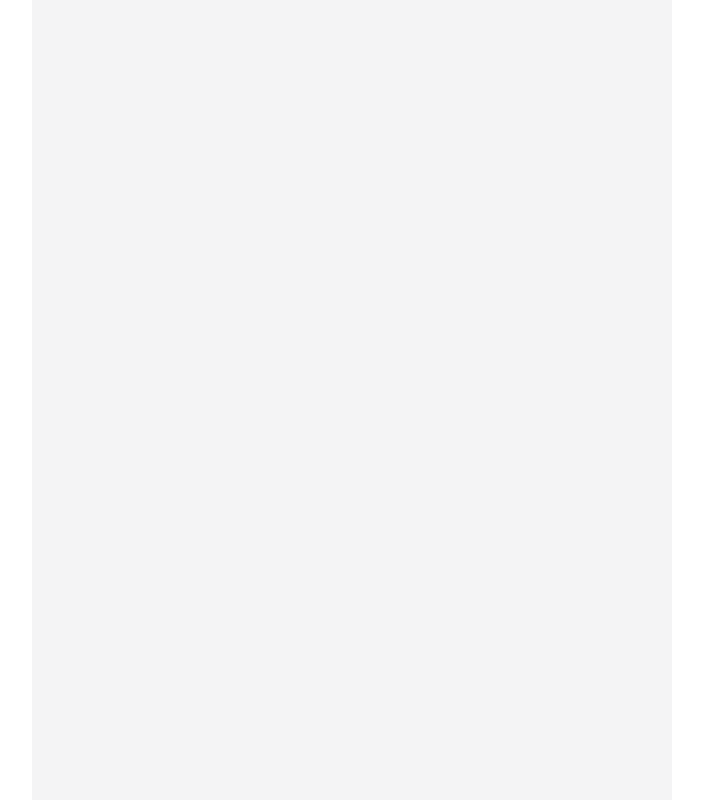
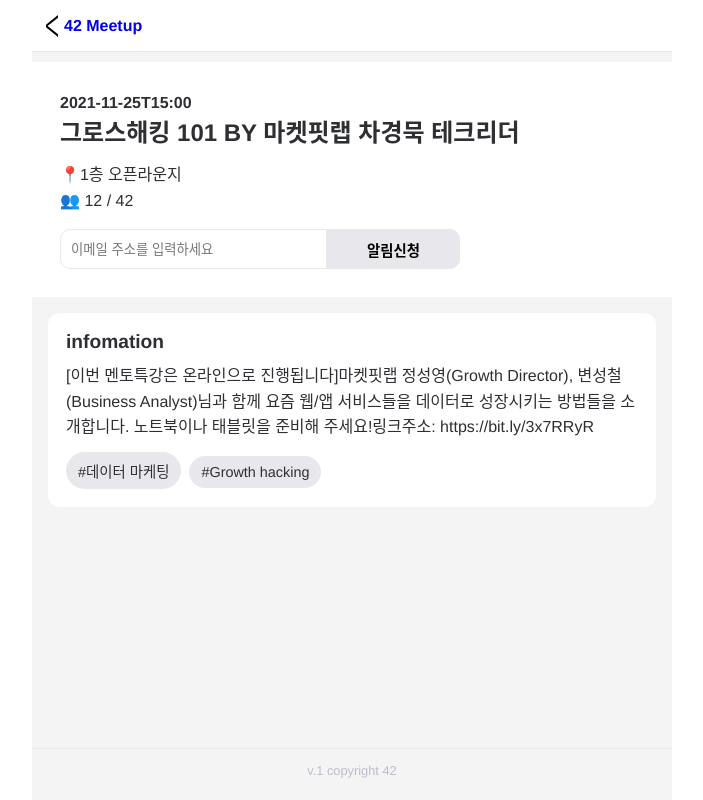
Before and after one commit to 42Sunny/42noti_front, a React (Create React App) app: page /detail/00 in a window 1280 px wide. Before the commit this address had no page. Shown: the whole page, without its empty margins (288-991 px from the left). Built offline with nearby package versions, Linux system fonts and the light colour scheme.

Commit message:
MTUP-4 이벤트아이디- 상세페이지 라우터 링크

```diff
--- a/src/App.css
+++ b/src/App.css
@@ -141,6 +141,14 @@ button {
   -webkit-font-smoothing: antialiased;
   -moz-osx-font-smoothing: auto;
 }
+a {
+  text-decoration: none;
+  outline: none;
+}
+a:active,
+a:visited {
+  color: var(--black);
+}
 .wrapper {
   display: flex;
   flex-direction: column;
--- a/src/App.tsx
+++ b/src/App.tsx
@@ -8,8 +8,8 @@ function App() {
     <div className="wrapper">
       <BrowserRouter>
         <Routes>
-          <Route path="/EventDetail" element={<EventDetail />} />
           <Route path="/" element={<MainPage />} />
+          <Route path="/detail/:eventId" element={<EventDetail />} />
         </Routes>
       </BrowserRouter>
     </div>
--- a/src/components/Input.tsx
+++ /dev/null
@@ -1,35 +0,0 @@
-import styled from 'styled-components';
-
-const StyledInput = styled.div`
-  display: flex;
-  height: 40px;
-  max-width: 400px;
-  margin: 16px 0 0 0;
-  input {
-    flex-basis: 65%;
-    padding: 10px;
-    border-radius: 10px 0 0 10px;
-    border: 1px solid var(--darksnow);
-  }
-  button {
-    flex-basis: 35%;
-    border: 1px solid var(--darksnow);
-    background: var(--darksnow);
-    font-size: 0.9em;
-    font-weight: 600;
-    border-radius: 0 10px 10px 0;
-  }
-`;
-
-const Input = () => {
-  return (
-    <>
-      <StyledInput>
-        <input type="text" placeholder="이메일 주소를 입력하세요"></input>
-        <button>알림신청</button>
-      </StyledInput>
-    </>
-  );
-};
-
-export default Input;
--- a/src/components/SubHeader.tsx
+++ b/src/components/SubHeader.tsx
@@ -1,4 +1,20 @@
+import { Link } from "react-router-dom";
 import styled from 'styled-components';
+
+const SubHeader = () => {
+  return (
+    <>
+      <StyledHeader>
+        <svg xmlns="http://www.w3.org/2000/svg" version="1.1" width='12' height='52'>
+          <polygon points="0,26 20,10 20,42" fill="none" strokeWidth="2" stroke="black"/>
+        </svg>
+        <Link to = "/">
+          <h1>42 Meetup</h1>
+        </Link>
+      </StyledHeader>
+    </>
+  );
+};
 
 const StyledHeader = styled.header`
   display: flex;
@@ -16,17 +32,4 @@ const StyledHeader = styled.header`
   }
 `;
 
-const SubHeader = () => {
-  return (
-    <>
-      <StyledHeader>
-      <svg xmlns="http://www.w3.org/2000/svg" version="1.1" width='12' height='52'>
-        <polygon points="0,26 20,10 20,42" fill="none" strokeWidth="2" stroke="black"/>
-      </svg>
-        <h1>42 Meetup</h1>
-      </StyledHeader>
-    </>
-  );
-};
-
 export default SubHeader;
--- /dev/null
+++ b/src/components/SubmitInput.tsx
@@ -0,0 +1,53 @@
+import { useState } from 'react';
+import styled from 'styled-components';
+import React from 'react';
+
+const SubmitInput = () => {
+  const [email, setEmail] = useState<string | number | string[] | undefined>('');
+
+  const inputChange = (e: React.ChangeEvent<HTMLInputElement>) => {
+    setEmail(e.target.value);
+  };
+
+  const handleClick = () => {
+    alert(`${email} 알림 신청 완료`);
+    setEmail('');
+  };
+
+  return (
+    <>
+      <StyledInput>
+        <input
+          type="text"
+          placeholder="이메일 주소를 입력하세요"
+          onChange={inputChange}
+          value={email}
+        />
+        <button onClick={handleClick}>알림신청</button>
+      </StyledInput>
+    </>
+  );
+};
+
+const StyledInput = styled.div`
+  display: flex;
+  height: 40px;
+  max-width: 400px;
+  margin: 16px 0 0 0;
+  input {
+    flex-basis: 65%;
+    padding: 10px;
+    border-radius: 10px 0 0 10px;
+    border: 1px solid var(--darksnow);
+  }
+  button {
+    flex-basis: 35%;
+    border: 1px solid var(--darksnow);
+    background: var(--darksnow);
+    font-size: 0.9em;
+    font-weight: 600;
+    border-radius: 0 10px 10px 0;
+  }
+`;
+
+export default SubmitInput;
--- a/src/data.js
+++ b/src/data.js
@@ -1,9 +1,9 @@
-export const data = [
+export const datas = [
   {
-    id: '2021111801',
+    id: '00',
     date: '2021-11-25T15:00',
     title: '그로스해킹 101 BY 마켓핏랩 차경묵 테크리더',
-    keyword: ['#데이터 마케팅', '#Growth hacking'],
+    keyword: ['데이터 마케팅', 'Growth hacking'],
     location: '1층 오픈라운지',
     limit: 42,
     attendee: 12,
@@ -11,10 +11,10 @@ export const data = [
       '[이번 멘토특강은 온라인으로 진행됩니다]마켓핏랩 정성영(Growth Director), 변성철(Business Analyst)님과 함께 요즘 웹/앱 서비스들을 데이터로 성장시키는 방법들을 소개합니다. 노트북이나 태블릿을 준비해 주세요!링크주소: https://bit.ly/3x7RRyR',
   },
   {
-    id: '2021112301',
+    id: '01',
     date: '2021-11-23T19:30',
     title: '42 CURSUS EXAM 02, 03, 04, 05, 06 (오후반)',
-    keyword: [],
+    keyword: ['데이터 마케팅', '그로스 해킹'],
     location: '개포 클러스터 C1',
     limit: 36,
     attendee: 13,
@@ -22,7 +22,7 @@ export const data = [
       'This session concerns only the following exams : Exam Rank 02, Exam Rank 03, Exam Rank 04, Exam Rank 05, and Exam Rank 06.',
   },
   {
-    id: '2021112102',
+    id: '02',
     date: '2021-11-23T13:00',
     title: '42CURSUS EXAM 02, 03, 04, 05, 06 (FOR 재직자)',
     keyword: [],
@@ -33,10 +33,10 @@ export const data = [
       'This session concerns only the following exams : Exam Rank 02, Exam Rank 03, Exam Rank 04, Exam Rank 05, and Exam Rank 06.',
   },
   {
-    id: '2021112601',
+    id: '03',
     date: '2021-11-26T13:00',
     title: '[전문가특강][오프라인]에꼴42 교육생과 프로젝트경험',
-    keyword: [],
+    keyword: ['전문가특강', '프로젝트'],
     location: '새롬관 지하1층',
     limit: 30,
     attendee: 30,
@@ -44,10 +44,10 @@ export const data = [
       'This session concerns only the following exams : Exam Rank 02, Exam Rank 03, Exam Rank 04, Exam Rank 05, and Exam Rank 06.',
   },
   {
-    id: '2021112802',
+    id: '04',
     date: '2021-11-28T15:00',
     title: '[멘토특강][오프라인]함께하는 멘토특강',
-    keyword: [],
+    keyword: ['데이터 마케팅', '그로스 해킹'],
     location: '서초 클러스터 C9',
     limit: 30,
     attendee: 30,
@@ -55,10 +55,10 @@ export const data = [
       'This session concerns only the following exams : Exam Rank 02, Exam Rank 03, Exam Rank 04, Exam Rank 05, and Exam Rank 06.',
   },
   {
-    id: '2021121401',
+    id: '05',
     date: '2021-12-14T15:00',
     title: 'WALLET MARKET',
-    keyword: [],
+    keyword: ['월렛상점'],
     location: '1층 오픈라운지',
     limit: 30,
     attendee: 30,
@@ -66,10 +66,10 @@ export const data = [
       'This session concerns only the following exams : Exam Rank 02, Exam Rank 03, Exam Rank 04, Exam Rank 05, and Exam Rank 06.',
   },
   {
-    id: '2021122401',
+    id: '06',
     date: '2021-12-24T15:00',
     title: '[멘토특강][오프라인]함께하는 멘토특강',
-    keyword: [],
+    keyword: ['멘토', '특강'],
     location: '새롬관 지하1층',
     limit: 30,
     attendee: 30,
@@ -77,10 +77,10 @@ export const data = [
       'This session concerns only the following exams : Exam Rank 02, Exam Rank 03, Exam Rank 04, Exam Rank 05, and Exam Rank 06.',
   },
   {
-    id: '2021121401',
+    id: '07',
     date: '2021-12-14T15:00',
     title: '[멘토특강][오프라인]함께하는 멘토특강',
-    keyword: [],
+    keyword: ['데이터 마케팅', '그로스 해킹'],
     location: '새롬관 지하1층',
     limit: 30,
     attendee: 30,
@@ -88,10 +88,10 @@ export const data = [
       'This session concerns only the following exams : Exam Rank 02, Exam Rank 03, Exam Rank 04, Exam Rank 05, and Exam Rank 06.',
   },
   {
-    id: '2021121501',
+    id: '08',
     date: '2021-12-15T15:00',
     title: '[전문가특강][오프라인]에꼴42 교육생과 프로젝트경험2',
-    keyword: [],
+    keyword: ['데이터 마케팅', '그로스 해킹'],
     location: '새롬관 지하1층',
     limit: 30,
     attendee: 30,
@@ -99,7 +99,7 @@ export const data = [
       'This session concerns only the following exams : Exam Rank 02, Exam Rank 03, Exam Rank 04, Exam Rank 05, and Exam Rank 06.',
   },
   {
-    id: '2021120701',
+    id: '09',
     date: '2021-12-07T15:00',
     title: '[멘토특강][오프라인]함께하는 멘토특강',
     keyword: [],
--- a/src/pages/EventDetail.tsx
+++ b/src/pages/EventDetail.tsx
@@ -1,29 +1,36 @@
-import Input from '../components/Input';
-import SubHeader from '../components/SubHeader';
-import Footer from '../components/Footer';
+import { useParams } from "react-router-dom";
 import styled from 'styled-components';
 
-const EventDetail = () => {
+import SubHeader from '../components/SubHeader';
+import SubmitInput from '../components/SubmitInput'
+import Footer from '../components/Footer';
+import { datas } from '../data';
+
+
+const EventDetail: React.FC = () => {
+
+  const params: any = useParams();
+  const event: any = datas.find((data: any) => data.id == parseInt(params.eventId));
+  console.log(event);
 
   return (
     <>
       <SubHeader />
       <StyledDiv>
         <StyledMain>
-          <span>목요일 오후 2시 ~ 6시</span>
-          <h1>[멘토특강] 그로스해킹 101 BY 마켓핏랩 차경묵 테크리더 </h1>
-          <h3>📍1층 오픈라운지</h3>
-          <h3>👥12 / 42</h3>
-          <Input />
+          <span>{event.date}</span>
+          <h1>{event.title} </h1>
+          <h3>📍{event.location}</h3>
+          <h3>👥 {event.attendee} / {event.limit}</h3>
+          <SubmitInput />
         </StyledMain>
         <StyledSection>
           <StyledArticle>
             <h2>infomation</h2>
-            <p>[이번 멘토특강은 온라인으로 진행됩니다]
-    마켓핏랩 정성영(Growth Director), 변성철(Business Analyst)님과 함께 요즘 웹/앱 서비스들을 데이터로 성장시키는 방법들을 소개합니다. 노트북이나 태블릿을 준비해 주세요!
-    링크주소: https://bit.ly/3x7RRyR</p>
-            <span>#데이터 마케팅</span>
-            <span>#그로스 해킹</span>
+            <p>{event.information}</p>
+            {event.keyword && event.keyword.map((tag: string) => {
+              return <span>#{tag}</span>
+            })}
           </StyledArticle>
         </StyledSection>
       </StyledDiv>
@@ -32,11 +39,9 @@ const EventDetail = () => {
   );
 };
 
-export default EventDetail;
-
 
 const StyledDiv = styled.div`
-  // main 부분의 크기를 넘치는 속성을 줄이는 속성1, 모자른 속성을 채우는 속성1, 해당 속성을 유지하는 속성 0
+  /* main 부분의 크기를 넘치는 속성을 줄이는 속성1, 모자른 속성을 채우는 속성1, 해당 속성을 유지하는 속성 0 */
   flex: 1 1 0;
 `;
 
@@ -89,3 +94,5 @@ const StyledArticle = styled.article`
     background: var(--darksnow);
   }
 `;
+
+export default EventDetail;
--- a/src/pages/MainPage.tsx
+++ b/src/pages/MainPage.tsx
@@ -1,10 +1,9 @@
-import React from 'react';
+import { useState, useEffect } from 'react';
+import { Link } from 'react-router-dom';
 import styled from 'styled-components';
 
-import { useEffect } from 'react';
-import { useState } from 'react';
 import Header from '../components/Header';
-import { data } from '../data';
+import { datas } from '../data';
 
 type Events = {
   id: string;
@@ -17,7 +16,7 @@ type Events = {
   information: string;
 };
 
-function MainPage() {
+const MainPage = () => {
   const [events, setEvents] = useState<Events[]>([]);
   const week = [
     '일요일',
@@ -40,8 +39,9 @@ function MainPage() {
       return new Date(date).getTime() >= today.getTime();
     });
   };
+
   useEffect(() => {
-    setEvents(filterPastEvents(data));
+    setEvents(filterPastEvents(datas));
   }, []);
 
   return (
@@ -70,7 +70,7 @@ function MainPage() {
                   <TextDay>{day}</TextDay>
                 </CardDate>
                 <CardInfo>
-                  <TextTitle>{event.title}</TextTitle>
+                  <Link to={`/detail/${event.id}`}><TextTitle>{event.title}</TextTitle></Link>
                   <EventInfo>
                     <Icon />
                     <TextTime> {time}</TextTime>
```
